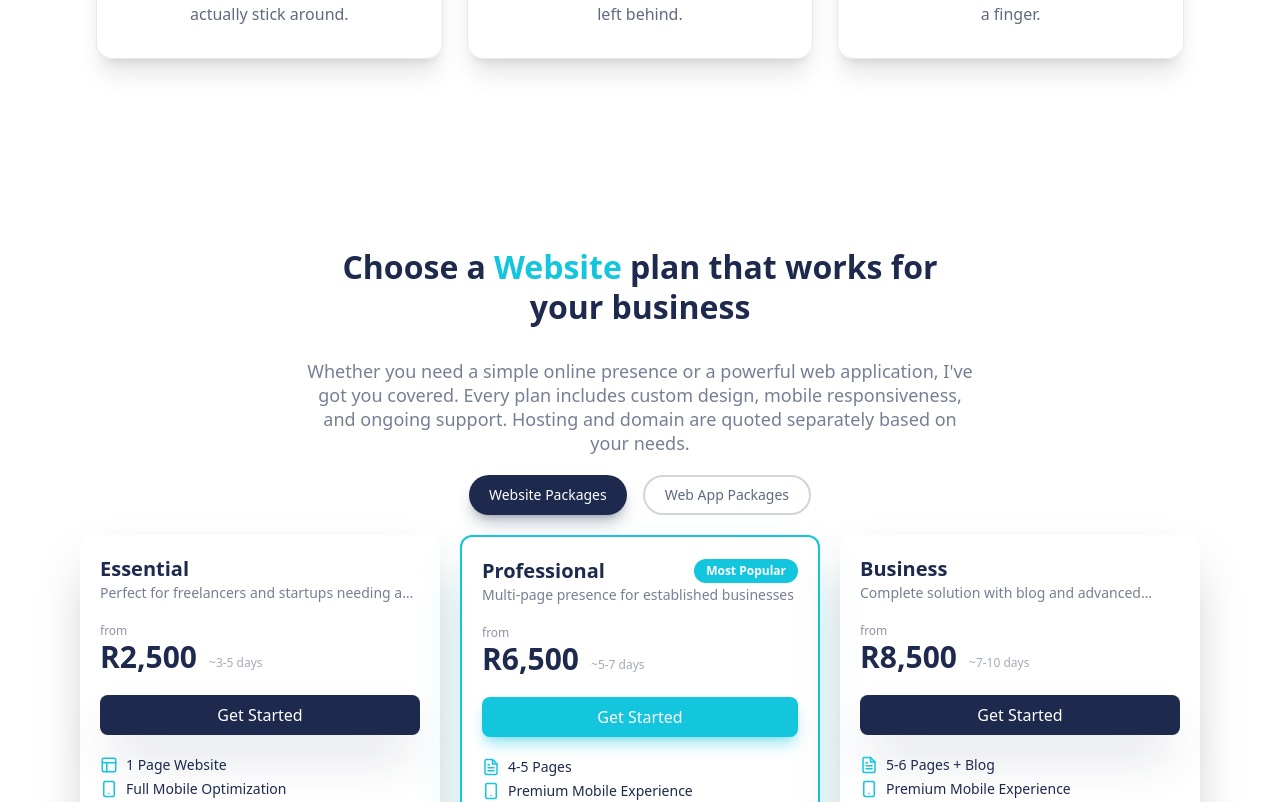
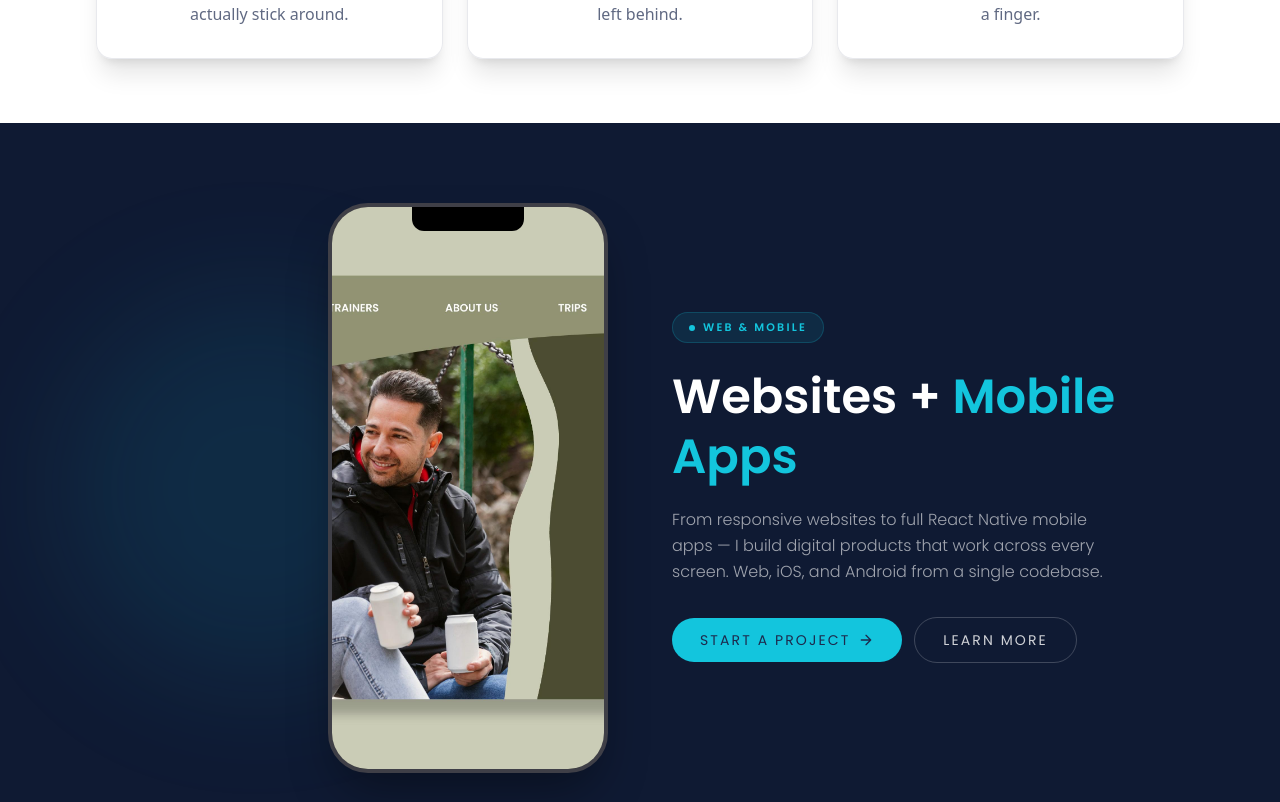
Before and after one commit to Kummirai/react-components, a Next.js app: page / in a window 1280 px wide. Shown: the part 1620-2422 px from the top of the page. Built offline with nearby package versions, Linux system fonts and the light colour scheme.

Commit message:
feat: add PromoBanner component to enhance homepage layout and user engagement

```diff
--- a/app/page.jsx
+++ b/app/page.jsx
@@ -3,6 +3,7 @@ import Services from "@/components/Features";
 import HeroTwoA from "@/components/hero-2a/HeroTwoA";
 import Pricing from "@/components/Pricing";
 import Projects from "@/components/Projects";
+import PromoBanner from "@/components/PromoBanner";
 
 export default function Home() {
   return (
@@ -10,6 +11,7 @@ export default function Home() {
       <div className="w-full flex flex-col">
         <HeroTwoA img={"/img/milton-2.webp"} />
         <Services />
+        <PromoBanner />
         <Pricing />
         <Projects />
         <Contact />
--- /dev/null
+++ b/components/PromoBanner.jsx
@@ -0,0 +1,88 @@
+export default function PromoBanner() {
+  return (
+    <section className="relative w-full overflow-hidden bg-[#0f1a33] py-16 lg:py-20">
+      {/* Subtle glow behind phone */}
+      <div className="pointer-events-none absolute right-1/2 top-1/2 -translate-y-1/2 lg:right-[65%] lg:translate-x-0">
+        <div className="h-72 w-72 rounded-full bg-cyan/10 blur-3xl lg:h-96 lg:w-96" />
+      </div>
+
+      <div className="mx-auto max-w-6xl px-6">
+        <div className="grid items-center gap-12 lg:grid-cols-2 lg:gap-16">
+          {/* Phone mockup */}
+          <div className="flex justify-center lg:justify-end">
+            <div className="group relative">
+              {/* Glow ring */}
+              <div className="absolute -inset-4 rounded-[3rem] bg-cyan/5 opacity-0 blur-xl transition-opacity duration-500 group-hover:opacity-100" />
+              {/* Phone body */}
+              <div
+                className="relative overflow-hidden rounded-[2.5rem] border-4 border-zinc-700 bg-zinc-800 shadow-2xl shadow-black/40"
+                style={{ width: "clamp(220px, 30vw, 280px)", height: "clamp(450px, 62vw, 570px)" }}
+              >
+                {/* Notch */}
+                <div className="absolute left-1/2 top-0 z-10 h-6 w-28 -translate-x-1/2 rounded-b-xl bg-black" />
+                {/* Screen */}
+                <img
+                  src="/designs/5652262.jpg"
+                  alt="App preview"
+                  className="h-full w-full object-cover"
+                />
+              </div>
+            </div>
+          </div>
+
+          {/* Text */}
+          <div className="flex flex-col items-center text-center lg:items-start lg:text-left">
+            <span
+              className="inline-flex items-center gap-2 rounded-full border border-cyan/20 bg-cyan/10 px-4 py-1.5 text-[11px] font-semibold uppercase tracking-[0.2em] text-cyan"
+              style={{ fontFamily: "'Poppins', sans-serif" }}
+            >
+              <span className="h-1.5 w-1.5 rounded-full bg-cyan" />
+              Web &amp; Mobile
+            </span>
+
+            <h2
+              className="mt-6 text-3xl font-semibold leading-tight text-white sm:text-4xl lg:text-5xl"
+              style={{ fontFamily: "'Poppins', sans-serif" }}
+            >
+              Websites +{" "}
+              <span className="text-cyan">Mobile Apps</span>
+            </h2>
+
+            <p
+              className="mt-5 max-w-md text-sm leading-relaxed sm:text-base"
+              style={{
+                color: "rgba(255,255,255,0.6)",
+                fontFamily: "'Poppins', sans-serif",
+                fontWeight: 300,
+              }}
+            >
+              From responsive websites to full React Native mobile apps — I build
+              digital products that work across every screen. Web, iOS, and Android
+              from a single codebase.
+            </p>
+
+            <div className="mt-8 flex flex-wrap items-center gap-3">
+              <a
+                href="#contact"
+                className="inline-flex items-center gap-2 rounded-full bg-cyan px-7 py-3 text-sm font-medium uppercase tracking-[0.15em] text-navy transition-all duration-300 hover:brightness-110 hover:shadow-lg hover:shadow-cyan/30"
+                style={{ fontFamily: "'Poppins', sans-serif" }}
+              >
+                Start a Project
+                <svg className="h-4 w-4" viewBox="0 0 24 24" fill="none" stroke="currentColor" strokeWidth={2} strokeLinecap="round" strokeLinejoin="round">
+                  <path d="M5 12h14M12 5l7 7-7 7" />
+                </svg>
+              </a>
+              <a
+                href="#contact"
+                className="inline-flex items-center gap-2 rounded-full border border-white/20 px-7 py-3 text-sm font-medium uppercase tracking-[0.15em] text-white/80 transition-all duration-300 hover:border-white/40 hover:text-white"
+                style={{ fontFamily: "'Poppins', sans-serif" }}
+              >
+                Learn More
+              </a>
+            </div>
+          </div>
+        </div>
+      </div>
+    </section>
+  );
+}
```
